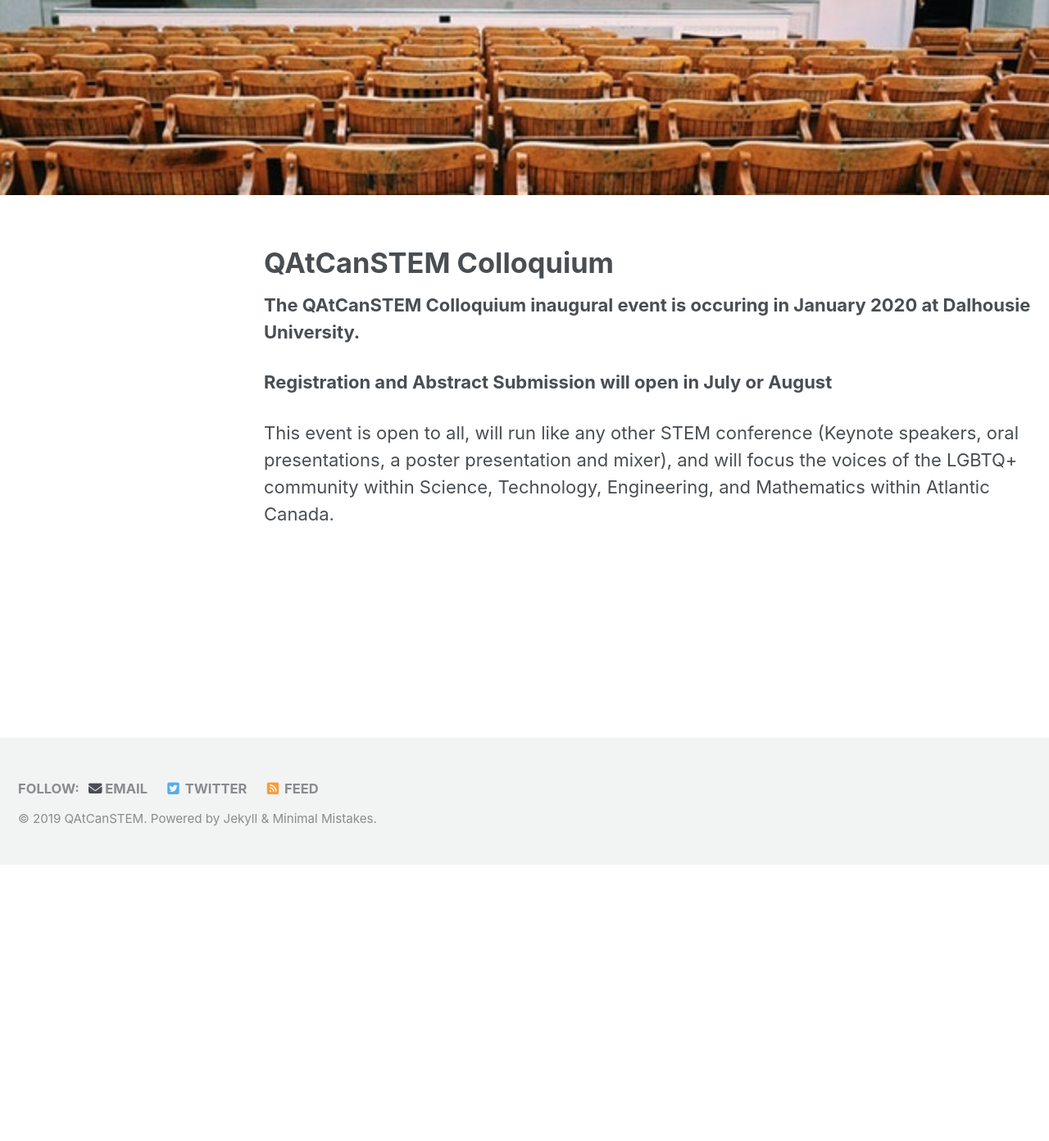
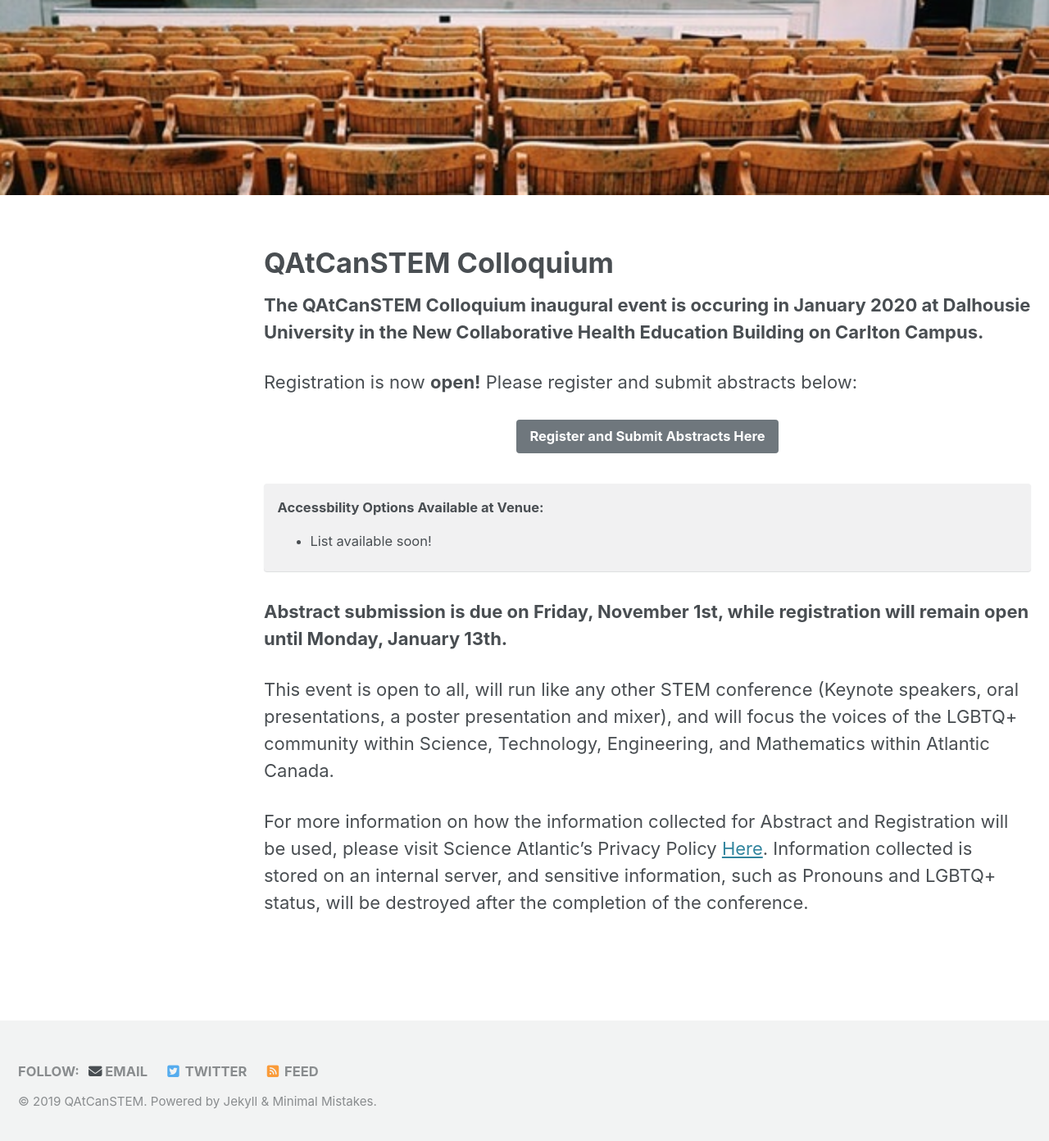
Before and after one commit to QAtCanSTEM/qatcanstem.github.io, a Jekyll site: the page built from Colloquium.md, in a window 1280 px wide and 1400 px high, scrolled down 345 px. Shown: the top 1392 px of the window at 82% size. Built offline with Jekyll 4.4.1, drawn with Linux system fonts in a browser that asks for light colours; cached includes are drawn as plain includes; nearby versions of some CDN libraries.

Commit message:
Colloquium and Profile Update
Added Colloquium registration information and the profile submission option

```diff
--- a/Colloquium.md
+++ b/Colloquium.md
@@ -8,8 +8,23 @@
 title: QAtCanSTEM Colloquium
 ---
 
-**The QAtCanSTEM Colloquium inaugural event is occuring in January 2020 at Dalhousie University.**
+**The QAtCanSTEM Colloquium inaugural event is occuring in January 2020 at Dalhousie University in the New Collaborative Health Education Building on Carlton Campus.**
 
-**Registration and Abstract Submission will open in July or August**
+Registration is now **open!** Please register and submit abstracts below:
+
+{: .text-center}
+[Register and Submit Abstracts Here](https://ciab.scienceatlantic.ca/qatcanstem/){: .btn .btn--primary}
+
+{: .notice--primary}
+<div>
+<b>Accessbility Options Available at Venue:</b>
+<ul>
+    <li>List available soon!</li>
+</ul>
+</div>
+
+**Abstract submission is due on Friday, November 1st, while registration will remain open until Monday, January 13th.**
 
 This event is open to all, will run like any other STEM conference (Keynote speakers, oral presentations, a poster presentation and mixer), and will focus the voices of the LGBTQ+ community within Science, Technology, Engineering, and Mathematics within Atlantic Canada.
+
+For more information on how the information collected for Abstract and Registration will be used, please visit Science Atlantic's Privacy Policy [Here](#https://scienceatlantic.ca/about/policies/#PP). Information collected is stored on an internal server, and sensitive information, such as Pronouns and LGBTQ+ status, will be destroyed after the completion of the conference.
```
Also changed, not shown: Profiles.md (+3 -1 lines), 3 other files.
